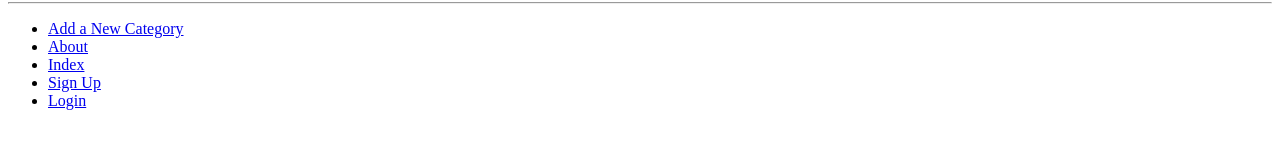
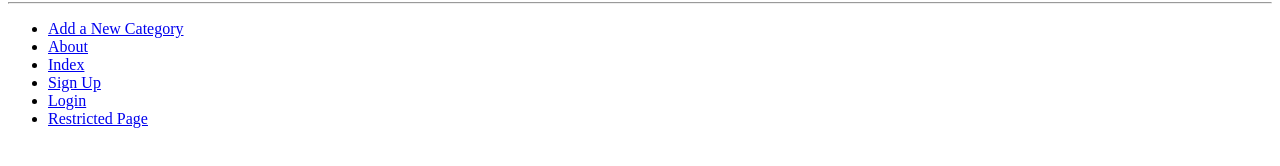
Before and after one commit to MartinBorcin/tango_with_django_project, a Django app: page /rango/about/ in a window 1280 px wide. Shown: the part 634-800 px from the top of the page. Run offline with Django 3.2, Linux system fonts and the light colour scheme; data that the repository does not hold is empty.

Commit message:
9.8 added restricted access

```diff
--- a/rango/urls.py
+++ b/rango/urls.py
@@ -11,4 +11,5 @@ urlpatterns = [
     path('category/<slug:category_name_slug>/add_page/', views.add_page, name='add_page'),
     path('register/', views.register, name='register'),
     path('login/', views.user_login, name='login'),
+    path('restricted/', views.restricted, name='restricted'),
 ]
--- a/rango/views.py
+++ b/rango/views.py
@@ -1,8 +1,9 @@
-from django.shortcuts import render, redirect
 from rango.models import Category, Page
 from rango.forms import CategoryForm, PageForm, UserForm, UserProfileForm
 from django.urls import reverse
+from django.shortcuts import render, redirect
 from django.contrib.auth import authenticate, login
+from django.contrib.auth.decorators import login_required
 from django.http import HttpResponse
 
 
@@ -124,3 +125,8 @@ def user_login(request):
             return HttpResponse("Invalid login details supplied.")
     else:
         return render(request, 'rango/login.html')
+
+
+@login_required
+def restricted(request):
+    return HttpResponse("Since you're logged in, you can see this text!")
--- a/tango_with_django_project/settings.py
+++ b/tango_with_django_project/settings.py
@@ -127,3 +127,5 @@ STATICFILES_DIRS = [STATIC_DIR, ]
 
 MEDIA_ROOT = MEDIA_DIR
 MEDIA_URL = '/media/'
+
+LOGIN_URL = 'rango:login'
--- a/templates/rango/base.html
+++ b/templates/rango/base.html
@@ -30,6 +30,7 @@
             <li><a href="{% url 'rango:index' %}">Index</a></li>
             <li><a href="{% url 'rango:register' %}">Sign Up</a></li>
             <li><a href="{% url 'rango:login' %}">Login</a></li>
+            <li><a href="{% url 'rango:restricted' %}">Restricted Page</a></li>
         </ul>
     </div>
 </body>
```
